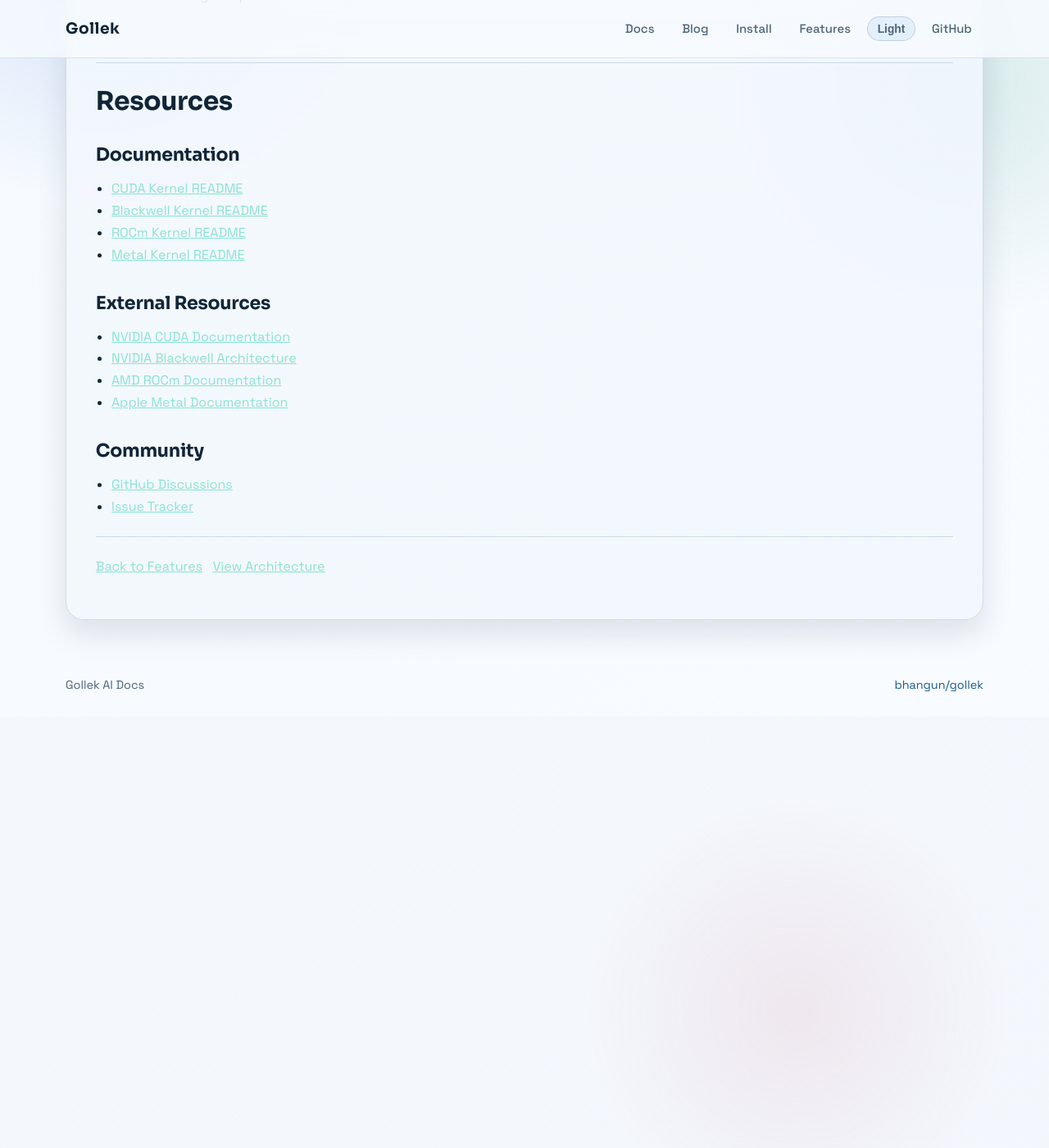
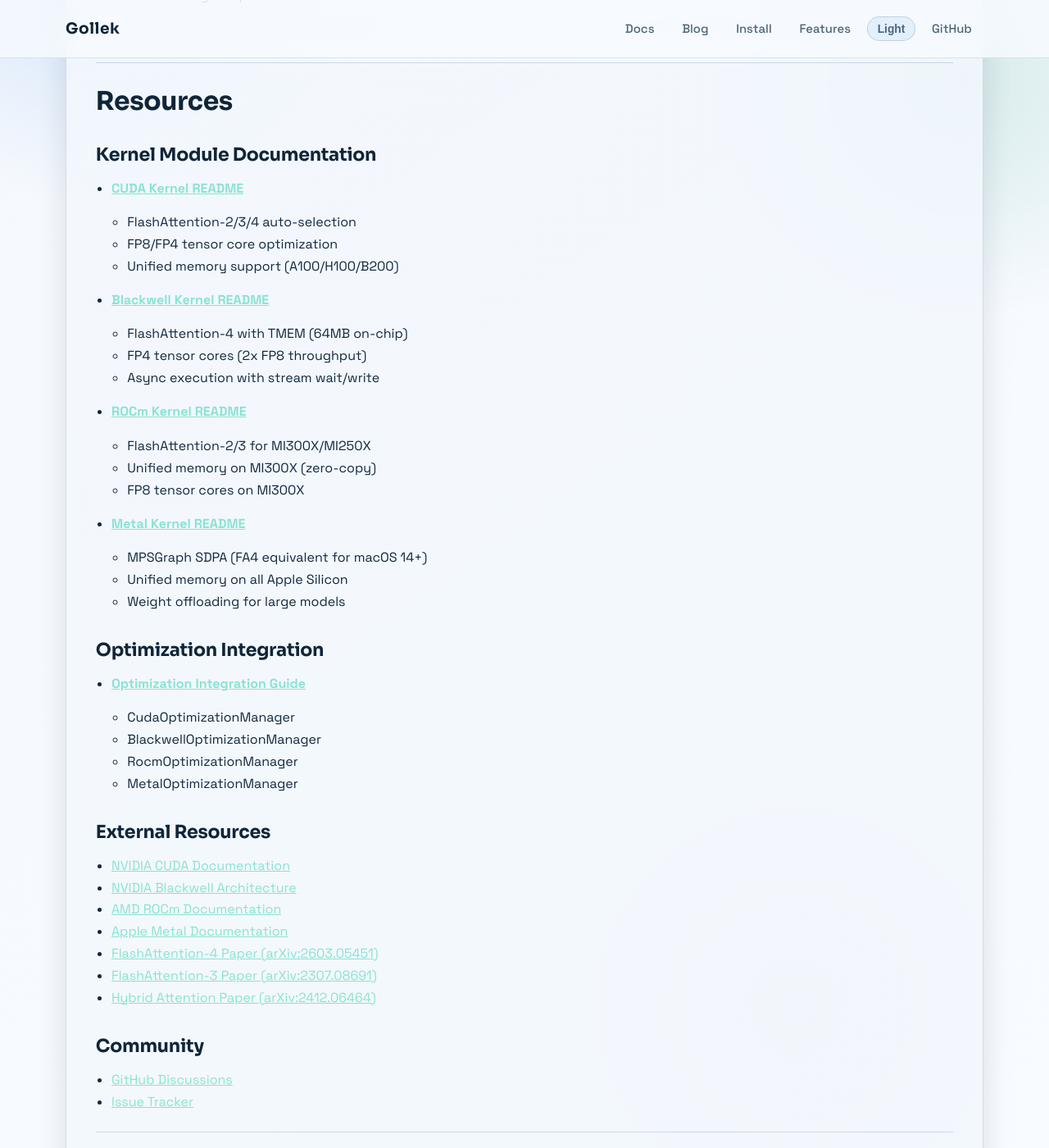
Before and after one commit to gollek-ai/gollek-ai.github.io, a Jekyll site: the page built from docs/gpu-kernels.md, in a window 1280 px wide and 1400 px high, scrolled down 29676 px. Shown: the whole window at 82% size. Built offline with Jekyll 4.4.1, drawn with Linux system fonts in a browser that asks for light colours.

Commit message:
update kernel

```diff
--- a/docs/gpu-kernels.md
+++ b/docs/gpu-kernels.md
@@ -1054,12 +1054,35 @@ gollek.runners.cuda.kv-cache-blocks=1024
 
 ## Resources
 
-### Documentation
+### Kernel Module Documentation
 
-- [CUDA Kernel README](https://github.com/gollek-ai/gollek/tree/main/inference-gollek/extension/kernel/gollek-kernel-cuda)
-- [Blackwell Kernel README](https://github.com/gollek-ai/gollek/tree/main/inference-gollek/extension/kernel/gollek-kernel-blackwell)
-- [ROCm Kernel README](https://github.com/gollek-ai/gollek/tree/main/inference-gollek/extension/kernel/gollek-kernel-rocm)
-- [Metal Kernel README](https://github.com/gollek-ai/gollek/tree/main/inference-gollek/extension/kernel/gollek-kernel-metal)
+- **[CUDA Kernel README](https://github.com/gollek-ai/gollek/tree/main/inference-gollek/extension/kernel/gollek-kernel-cuda)**
+  - FlashAttention-2/3/4 auto-selection
+  - FP8/FP4 tensor core optimization
+  - Unified memory support (A100/H100/B200)
+
+- **[Blackwell Kernel README](https://github.com/gollek-ai/gollek/tree/main/inference-gollek/extension/kernel/gollek-kernel-blackwell)**
+  - FlashAttention-4 with TMEM (64MB on-chip)
+  - FP4 tensor cores (2x FP8 throughput)
+  - Async execution with stream wait/write
+
+- **[ROCm Kernel README](https://github.com/gollek-ai/gollek/tree/main/inference-gollek/extension/kernel/gollek-kernel-rocm)**
+  - FlashAttention-2/3 for MI300X/MI250X
+  - Unified memory on MI300X (zero-copy)
+  - FP8 tensor cores on MI300X
+
+- **[Metal Kernel README](https://github.com/gollek-ai/gollek/tree/main/inference-gollek/extension/kernel/gollek-kernel-metal)**
+  - MPSGraph SDPA (FA4 equivalent for macOS 14+)
+  - Unified memory on all Apple Silicon
+  - Weight offloading for large models
+
+### Optimization Integration
+
+- **[Optimization Integration Guide](https://github.com/gollek-ai/gollek/tree/main/inference-gollek/extension/optimization/OPTIMIZATION_INTEGRATION.md)**
+  - CudaOptimizationManager
+  - BlackwellOptimizationManager
+  - RocmOptimizationManager
+  - MetalOptimizationManager
 
 ### External Resources
 
@@ -1067,6 +1090,9 @@ gollek.runners.cuda.kv-cache-blocks=1024
 - [NVIDIA Blackwell Architecture](https://www.nvidia.com/en-us/data-center/technologies/blackwell-architecture/)
 - [AMD ROCm Documentation](https://rocm.docs.amd.com/)
 - [Apple Metal Documentation](https://developer.apple.com/metal/)
+- [FlashAttention-4 Paper (arXiv:2603.05451)](https://arxiv.org/abs/2603.05451)
+- [FlashAttention-3 Paper (arXiv:2307.08691)](https://arxiv.org/abs/2307.08691)
+- [Hybrid Attention Paper (arXiv:2412.06464)](https://arxiv.org/abs/2412.06464)
 
 ### Community
 
```
Also changed, not shown: docs/developer-guidance.md (+1 -0 lines).
